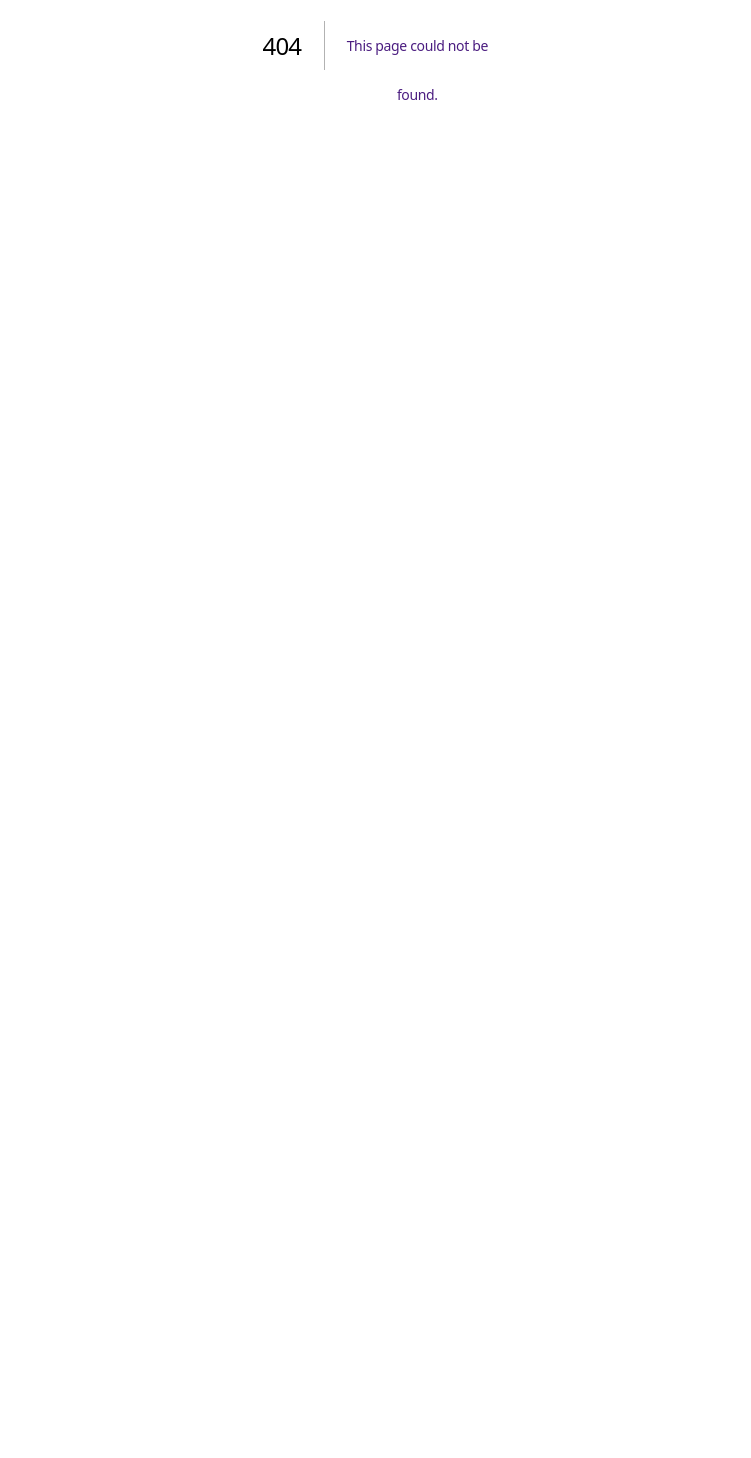
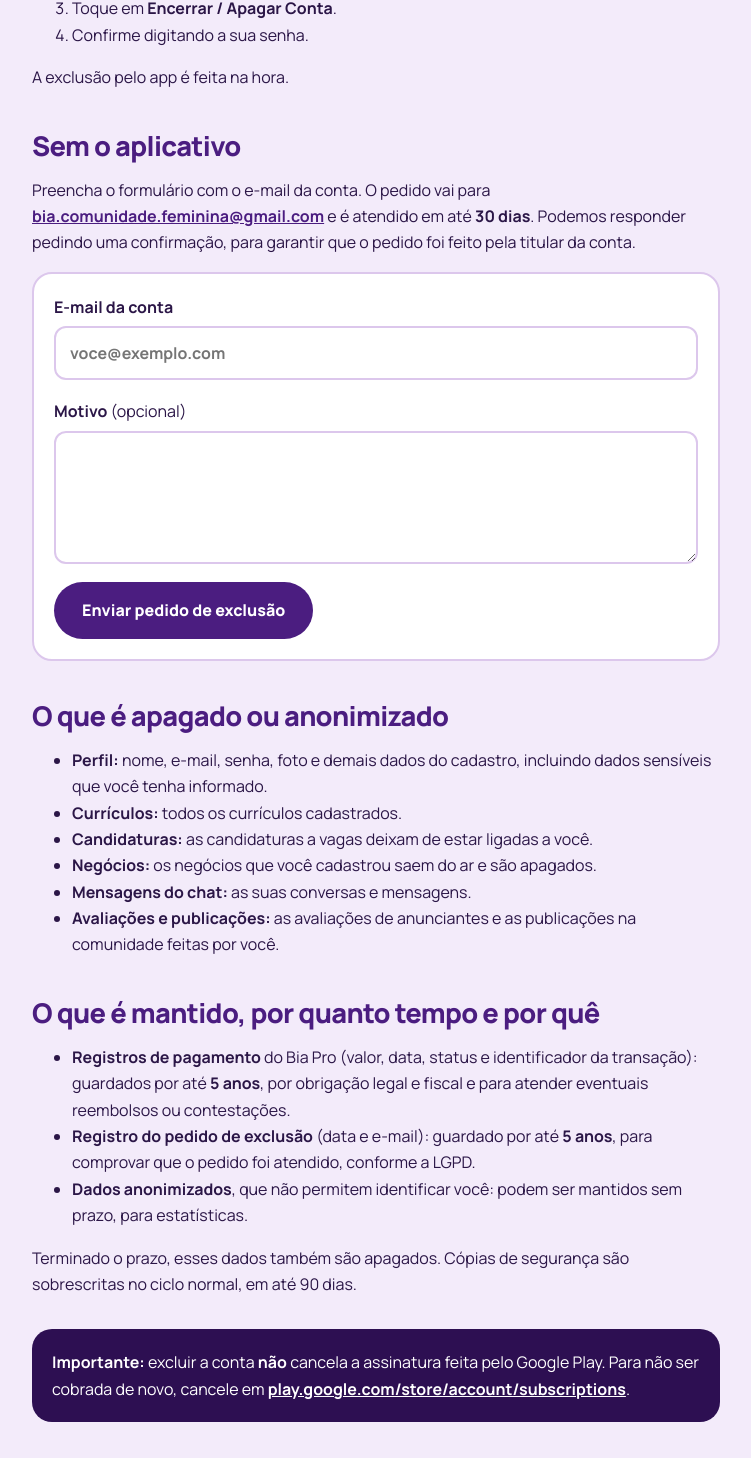
Before and after one commit to leaobia/guiabia-site, a Next.js app: page /excluir-conta in a window 1280 px wide. Before the commit this address had no page. Shown: the part 330-1788 px from the top of the page, without its empty margins (264-1015 px from the left). Before the commit the page ends 800 px from the top, so only its background shows below. Built offline with nearby package versions, Linux system fonts and the light colour scheme.

Commit message:
excluir conta

```diff
--- /dev/null
+++ b/app/excluir-conta/FormularioExclusao.tsx
@@ -0,0 +1,97 @@
+"use client";
+
+import { useState, type FormEvent } from "react";
+
+type Props = { emailDestino: string; prazo: string };
+
+const campoStyle = {
+  display: "block",
+  width: "100%",
+  marginTop: 6,
+  padding: "12px 14px",
+  border: "2px solid var(--lilac)",
+  borderRadius: 12,
+  background: "#fff",
+  color: "var(--ink)",
+  font: "inherit",
+} as const;
+
+export default function FormularioExclusao({ emailDestino, prazo }: Props) {
+  const [enviado, setEnviado] = useState(false);
+
+  const enviar = (e: FormEvent<HTMLFormElement>) => {
+    e.preventDefault();
+    const dados = new FormData(e.currentTarget);
+    const email = String(dados.get("email") ?? "").trim();
+    const motivo = String(dados.get("motivo") ?? "").trim();
+
+    const assunto = "Pedido de exclusão de conta – Guia BIA";
+    const corpo = [
+      "Olá, quero excluir a minha conta do Guia BIA e os dados associados a ela.",
+      "",
+      `E-mail da conta: ${email}`,
+      `Motivo: ${motivo || "(não informado)"}`,
+    ].join("\n");
+
+    window.location.href = `mailto:${emailDestino}?subject=${encodeURIComponent(
+      assunto
+    )}&body=${encodeURIComponent(corpo)}`;
+    setEnviado(true);
+  };
+
+  return (
+    <form
+      onSubmit={enviar}
+      style={{
+        display: "grid",
+        gap: 18,
+        background: "#fff",
+        border: "2px solid var(--lilac)",
+        borderRadius: 20,
+        padding: 20,
+      }}
+    >
+      <label style={{ fontWeight: 700 }}>
+        E-mail da conta
+        <input
+          type="email"
+          name="email"
+          required
+          autoComplete="email"
+          placeholder="voce@exemplo.com"
+          style={campoStyle}
+        />
+      </label>
+
+      <label style={{ fontWeight: 700 }}>
+        Motivo <span style={{ fontWeight: 400 }}>(opcional)</span>
+        <textarea name="motivo" rows={4} maxLength={1000} style={campoStyle} />
+      </label>
+
+      <button
+        type="submit"
+        className="btn"
+        style={{
+          background: "var(--violet)",
+          color: "#fff",
+          border: 0,
+          cursor: "pointer",
+          font: "inherit",
+          fontWeight: 800,
+          justifySelf: "start",
+        }}
+      >
+        Enviar pedido de exclusão
+      </button>
+
+      {enviado && (
+        <p role="status" style={{ margin: 0 }}>
+          Abrimos o seu aplicativo de e-mail com o pedido preenchido. Confira e
+          toque em enviar. Se nada abriu, mande a mensagem para{" "}
+          <a href={`mailto:${emailDestino}`}>{emailDestino}</a> a partir do
+          e-mail da conta. Atendemos em até {prazo}.
+        </p>
+      )}
+    </form>
+  );
+}
--- /dev/null
+++ b/app/excluir-conta/page.tsx
@@ -0,0 +1,152 @@
+import Link from "next/link";
+import Footer from "@/components/Footer";
+import { siteConfig } from "@/site.config";
+import FormularioExclusao from "./FormularioExclusao";
+
+export const metadata = {
+  title: "Excluir conta – Guia BIA",
+  description:
+    "Como excluir a sua conta do Guia BIA e quais dados são apagados ou mantidos.",
+};
+
+const DESENVOLVEDORA = "BIANCA PEREIRA LEÃO";
+const EMAIL = siteConfig.contactEmail;
+const PRAZO = "30 dias";
+const ASSINATURAS_PLAY = "https://play.google.com/store/account/subscriptions";
+
+const h1Style = {
+  fontSize: "clamp(2rem, 7vw, 2.8rem)",
+  color: "var(--violet)",
+} as const;
+const h2Style = {
+  marginTop: 40,
+  marginBottom: 12,
+  fontSize: "clamp(1.35rem, 4.5vw, 1.7rem)",
+  maxWidth: "none",
+} as const;
+const avisoStyle = {
+  background: "var(--deep)",
+  color: "#fff",
+  padding: 20,
+  borderRadius: 20,
+  marginTop: 32,
+} as const;
+
+export default function ExcluirConta() {
+  return (
+    <>
+      <main
+        style={{
+          maxWidth: 720,
+          margin: "0 auto",
+          padding: "32px 16px 64px",
+          lineHeight: 1.65,
+        }}
+      >
+        <h1 style={h1Style}>Excluir conta – Guia BIA</h1>
+        <p className="muted">
+          Aplicativo Guia BIA, desenvolvido por {DESENVOLVEDORA}.
+        </p>
+        <p>
+          Você pode pedir a exclusão da sua conta e dos dados associados a ela
+          a qualquer momento, pelo aplicativo ou por esta página, sem precisar
+          ter o app instalado.
+        </p>
+
+        <h2 style={h2Style}>Pelo aplicativo</h2>
+        <ol>
+          <li>Abra o Guia BIA e entre na sua conta.</li>
+          <li>
+            Vá em <strong>Configurações</strong>.
+          </li>
+          <li>
+            Toque em <strong>Encerrar / Apagar Conta</strong>.
+          </li>
+          <li>Confirme digitando a sua senha.</li>
+        </ol>
+        <p>A exclusão pelo app é feita na hora.</p>
+
+        <h2 style={h2Style}>Sem o aplicativo</h2>
+        <p>
+          Preencha o formulário com o e-mail da conta. O pedido vai para{" "}
+          <a href={`mailto:${EMAIL}`}>{EMAIL}</a> e é atendido em até{" "}
+          <strong>{PRAZO}</strong>. Podemos responder pedindo uma confirmação,
+          para garantir que o pedido foi feito pela titular da conta.
+        </p>
+        <FormularioExclusao emailDestino={EMAIL} prazo={PRAZO} />
+
+        <h2 style={h2Style}>O que é apagado ou anonimizado</h2>
+        <ul>
+          <li>
+            <strong>Perfil:</strong> nome, e-mail, senha, foto e demais dados
+            do cadastro, incluindo dados sensíveis que você tenha informado.
+          </li>
+          <li>
+            <strong>Currículos:</strong> todos os currículos cadastrados.
+          </li>
+          <li>
+            <strong>Candidaturas:</strong> as candidaturas a vagas deixam de
+            estar ligadas a você.
+          </li>
+          <li>
+            <strong>Negócios:</strong> os negócios que você cadastrou saem do
+            ar e são apagados.
+          </li>
+          <li>
+            <strong>Mensagens do chat:</strong> as suas conversas e mensagens.
+          </li>
+          <li>
+            <strong>Avaliações e publicações:</strong> as avaliações de
+            anunciantes e as publicações na comunidade feitas por você.
+          </li>
+        </ul>
+
+        <h2 style={h2Style}>O que é mantido, por quanto tempo e por quê</h2>
+        <ul>
+          <li>
+            <strong>Registros de pagamento</strong> do Bia Pro (valor, data,
+            status e identificador da transação): guardados por até{" "}
+            <strong>5 anos</strong>, por obrigação legal e fiscal e para
+            atender eventuais reembolsos ou contestações.
+          </li>
+          <li>
+            <strong>Registro do pedido de exclusão</strong> (data e e-mail):
+            guardado por até <strong>5 anos</strong>, para comprovar que o
+            pedido foi atendido, conforme a LGPD.
+          </li>
+          <li>
+            <strong>Dados anonimizados</strong>, que não permitem identificar
+            você: podem ser mantidos sem prazo, para estatísticas.
+          </li>
+        </ul>
+        <p>
+          Terminado o prazo, esses dados também são apagados. Cópias de
+          segurança são sobrescritas no ciclo normal, em até 90 dias.
+        </p>
+
+        <div style={avisoStyle}>
+          <strong>Importante:</strong> excluir a conta <strong>não</strong>{" "}
+          cancela a assinatura feita pelo Google Play. Para não ser cobrada de
+          novo, cancele em{" "}
+          <a
+            href={ASSINATURAS_PLAY}
+            target="_blank"
+            rel="noopener noreferrer"
+            style={{ color: "#fff" }}
+          >
+            play.google.com/store/account/subscriptions
+          </a>
+          .
+        </div>
+
+        <p style={{ marginTop: 32 }}>
+          Para saber mais sobre como tratamos os seus dados, leia a{" "}
+          <Link href="/privacidade">Política de Privacidade</Link>.
+        </p>
+      </main>
+      <div className="wrap">
+        <Footer />
+      </div>
+    </>
+  );
+}
```
Also changed, not shown: app/privacidade/page.tsx (+7 -2 lines).
